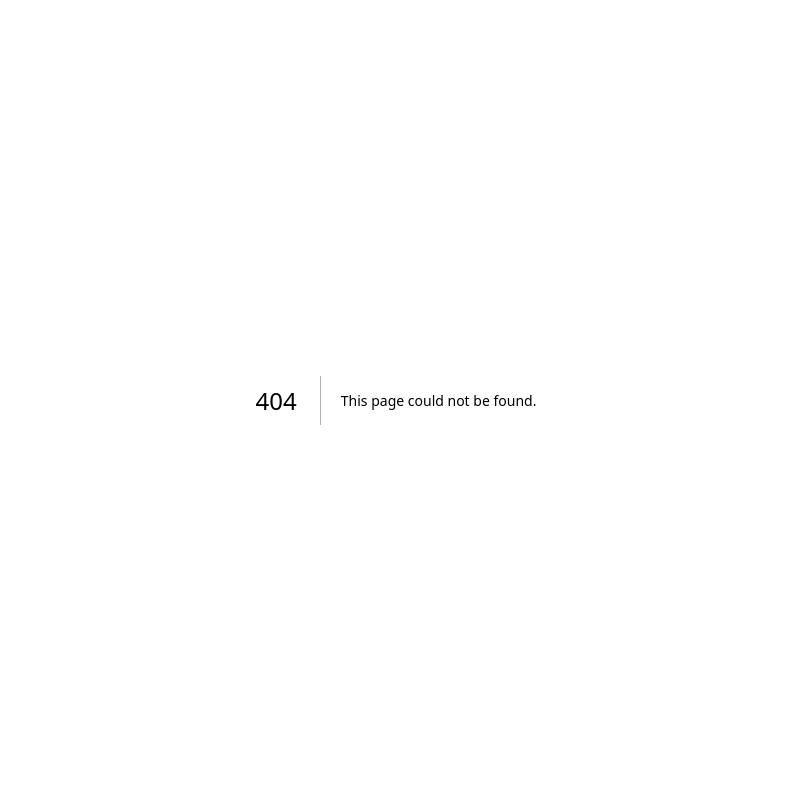
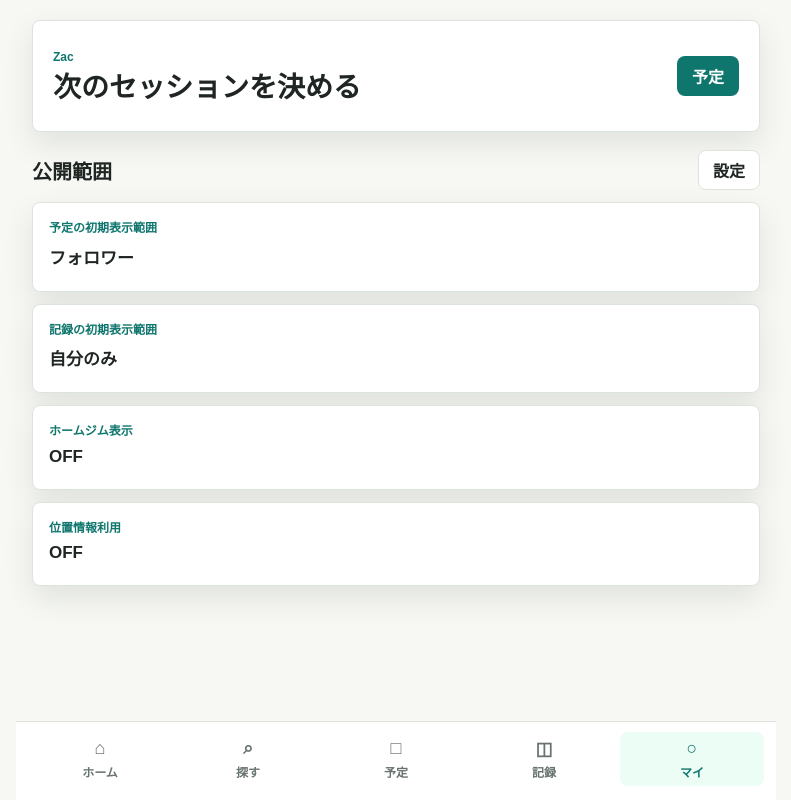
Before and after one commit to kabuto-kohei/zac, a Next.js app in the folder apps/web/: page /settings/privacy in a window 1280 px wide. Before the commit this address had no page. Shown: the whole page, without its empty margins (244-1035 px from the left). Built offline with nearby package versions, Linux system fonts and the light colour scheme.

Commit message:
設定閲覧画面を追加

```diff
--- a/apps/web/app/globals.css
+++ b/apps/web/app/globals.css
@@ -246,6 +246,12 @@ p {
   padding: 18px;
 }
 
+.settings-row {
+  display: flex;
+  align-items: center;
+  justify-content: space-between;
+}
+
 .form-panel {
   display: grid;
   gap: 18px;
--- /dev/null
+++ b/apps/web/app/settings/page.tsx
@@ -0,0 +1,5 @@
+import { SettingsHome } from "../../src/features/home/settings";
+
+export default function SettingsPage() {
+  return <SettingsHome />;
+}
--- /dev/null
+++ b/apps/web/app/settings/privacy/page.tsx
@@ -0,0 +1,5 @@
+import { PrivacySettings } from "../../../src/features/home/settings";
+
+export default function PrivacySettingsPage() {
+  return <PrivacySettings />;
+}
--- /dev/null
+++ b/apps/web/src/features/home/settings.tsx
@@ -0,0 +1,57 @@
+import Link from "next/link";
+import { AppShell } from "./app-shell";
+
+const privacyRows = [
+  ["予定の初期表示範囲", "フォロワー"],
+  ["記録の初期表示範囲", "自分のみ"],
+  ["ホームジム表示", "OFF"],
+  ["位置情報利用", "OFF"],
+];
+
+export function SettingsHome() {
+  return (
+    <AppShell activeTab="me">
+      <section className="stack">
+        <div className="section-title">
+          <h2>設定</h2>
+          <span>閲覧</span>
+        </div>
+        <article className="wide-card">
+          <p className="card-kind">表示範囲</p>
+          <h3>
+            <Link href="/settings/privacy">公開範囲と位置情報</Link>
+          </h3>
+          <p>MVPの初期値と安全設定を確認します。</p>
+        </article>
+        <article className="wide-card">
+          <p className="card-kind">アカウント</p>
+          <h3>プロフィール</h3>
+          <p>編集機能は後続の入力保存処理で接続します。</p>
+        </article>
+      </section>
+    </AppShell>
+  );
+}
+
+export function PrivacySettings() {
+  return (
+    <AppShell activeTab="me">
+      <section className="stack">
+        <div className="section-title">
+          <h2>公開範囲</h2>
+          <Link className="ghost-button" href="/settings">
+            設定
+          </Link>
+        </div>
+        {privacyRows.map(([label, value]) => (
+          <article className="wide-card settings-row" key={label}>
+            <div>
+              <p className="card-kind">{label}</p>
+              <h3>{value}</h3>
+            </div>
+          </article>
+        ))}
+      </section>
+    </AppShell>
+  );
+}
--- a/apps/web/src/features/home/web-app-home.tsx
+++ b/apps/web/src/features/home/web-app-home.tsx
@@ -125,6 +125,9 @@ function ProfilePanel() {
         <p className="card-kind">ボルダー · 東京</p>
         <h2>Climber</h2>
         <p>よく行くジム、予定、記録をここに集約する。</p>
+        <Link className="ghost-button" href="/settings">
+          設定
+        </Link>
       </div>
     </section>
   );
```
